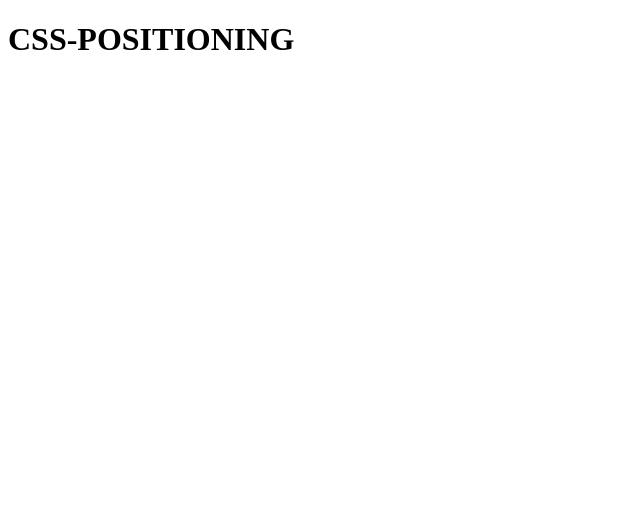
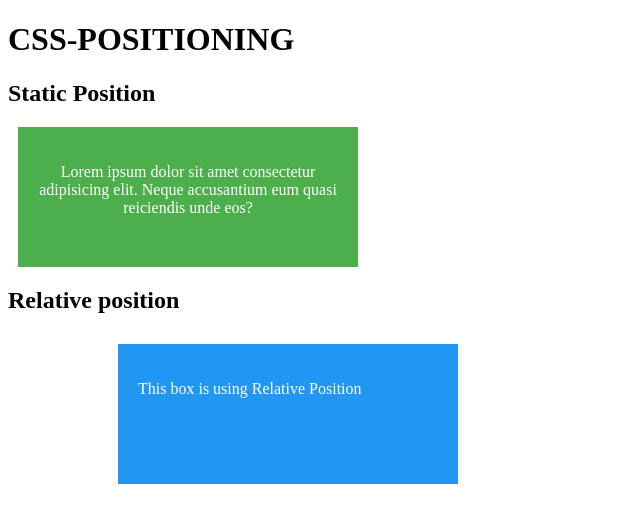
Before and after one commit to creativeemon/CSS-POSITIONING, a plain HTML site: page index.html in a window 1280 px wide. Shown: the whole page, without its empty margins (0-640 px from the left). Drawn offline with Linux system fonts and the light colour scheme.

Commit message:
Relative position add

```diff
--- a/css/styles.css
+++ b/css/styles.css
@@ -0,0 +1,22 @@
+.static-box{
+    width: 300px;
+    height: 100px;
+    background-color: #4caf4c;
+    color: white;
+    text-align: center;
+    padding: 20px;
+    margin: 10px;
+    position: static;/* by default static eita normal thake */
+}
+
+.relative-box{
+    background-color: #2196f2;
+    padding: 20px;
+    margin: 10px;
+    color: white;
+    width: 300px;
+    height: 100px;
+    position: relative;
+    top:10px;
+    left: 100px;
+}
--- a/index.html
+++ b/index.html
@@ -9,5 +9,19 @@
 </head>
 <body>
     <h1>CSS-POSITIONING</h1>
+
+    <!--step 1: Static position  -->
+
+    <h2>Static Position</h2>
+
+    <div class="static-box">
+      <p>Lorem ipsum dolor sit amet consectetur adipisicing elit. Neque accusantium eum quasi reiciendis unde eos?</p>
+    </div>
+
+    <!-- step 2: Relative position -->
+     <h2>Relative position</h2>
+     <div class="relative-box">
+        <p>This box is using Relative Position</p>
+     </div>
 </body>
 </html>
```
